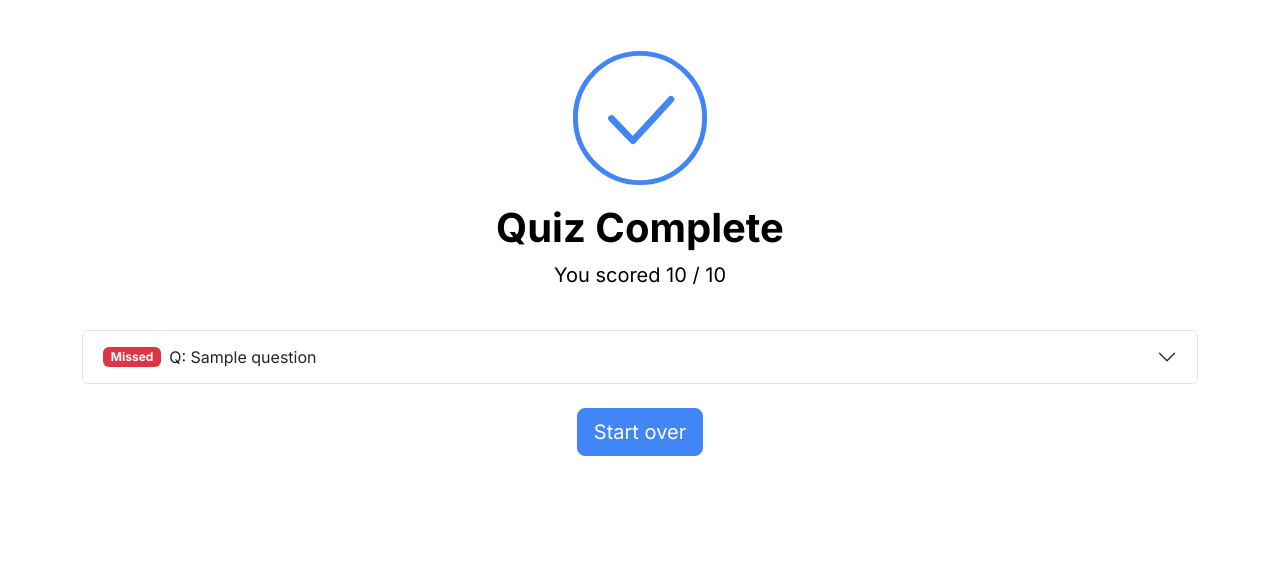
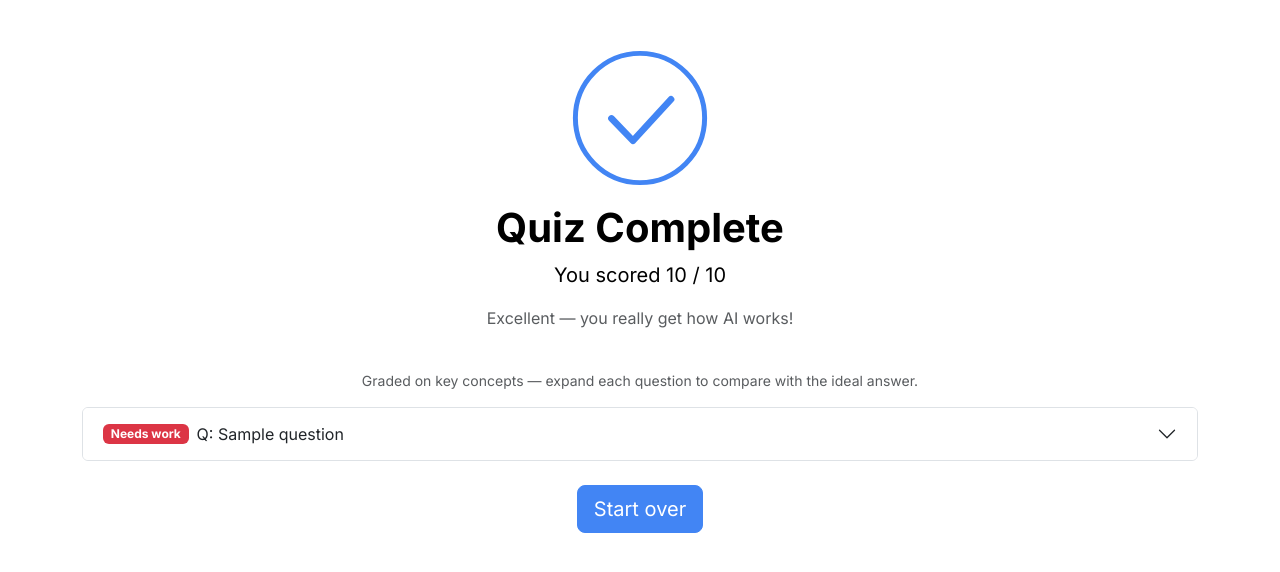
Before and after one commit to ed3160/uidesign, a Flask app: template templates/results.html in a window 1280 px wide. Shown: the top 572 px of the page. Run offline with Flask 3, Linux system fonts and the light colour scheme; the template is opened without the code that fills it: most values are stand-ins (such as "Sample title", 1, 10 or a date in 2020).

Commit message:
Improve app clarity: fix quiz Q3, add UX hints, clean up nav

```diff
--- a/app.py
+++ b/app.py
@@ -123,4 +123,4 @@ def api_state():
 
 
 if __name__ == '__main__':
-    app.run(debug=True, port=5000)
+    app.run(debug=True, port=5001)
--- a/data/quiz.json
+++ b/data/quiz.json
@@ -10,8 +10,8 @@
     "ideal": "Tokens are sub-word chunks. Models share pieces across related words, handle novel words, and keep the vocabulary small enough to learn patterns efficiently."
   },
   {
-    "q": "If temperature is 0, what happens? If temperature is very high?",
-    "keywords": ["likely", "deterministic", "creative", "random", "surprising", "same", "flat"],
-    "ideal": "Temperature 0 means the model always picks the top option (deterministic, repetitive). Very high means the distribution flattens, so even unlikely words get picked - more creative, more chaotic."
+    "q": "AI can sound completely confident while being totally wrong. Why does this happen, and what should you do about it?",
+    "keywords": ["predict", "guess", "estimate", "statistic", "verify", "check", "fact", "wrong", "likely"],
+    "ideal": "AI generates the most statistically likely response, not the factually correct one. It doesn't look up answers — it estimates them based on patterns in training data. Even when it sounds certain, you should verify important facts from a reliable source."
   }
 ]
--- a/templates/home.html
+++ b/templates/home.html
@@ -4,7 +4,8 @@
   <div class="text-center">
     <img id="bip-img" src="{{ url_for('static', filename='group9.png') }}" alt="" style="width:200px;height:200px;object-fit:contain" class="mb-4">
     <h1 class="display-4 fw-bold mb-3">Peek inside an AI's brain</h1>
-    <p class="lead mb-4">Spoiler: It's guessing. Really good guessing.</p>
+    <p class="lead mb-2">Spoiler: It's guessing. Really good guessing.</p>
+    <p class="text-muted small mb-4">5 lessons &middot; 3-question quiz &middot; ~5 min</p>
     <form method="POST" action="{{ url_for('start') }}">
       <button id="start-btn" type="submit" class="btn btn-lg px-5" style="background:#fff;color:var(--brand);border:2px solid var(--brand);transition:background 0.2s,color 0.2s">Let's Go</button>
     </form>
--- a/templates/quiz.html
+++ b/templates/quiz.html
@@ -1,9 +1,6 @@
 {% extends "base.html" %}
 {% block content %}
 <nav class="d-flex align-items-center mb-4">
-  <a href="{{ url_for('home') }}" class="text-decoration-none d-flex align-items-center">
-    <span class="me-2" style="width:36px;height:36px"></span>
-  </a>
   <span class="ms-auto text-muted">Question {{ n }} of {{ total }}</span>
 </nav>
 
@@ -17,7 +14,8 @@
   <div class="card-body p-4">
     <h3 class="fw-semibold mb-3">{{ question.q }}</h3>
     <form method="POST" action="{{ url_for('quiz', n=n) }}">
-      <textarea name="answer" class="form-control mb-3" rows="6" placeholder="Your answer..." required></textarea>
+      <textarea name="answer" class="form-control mb-1" rows="5" placeholder="Your answer..." required></textarea>
+      <small class="text-muted d-block mb-3">A sentence or two is plenty — use what you learned in the lessons.</small>
       <div class="d-flex justify-content-between">
         <a href="{{ url_for('home') }}" class="btn btn-outline-secondary">Cancel</a>
         <button type="submit" class="btn btn-primary">
--- a/templates/results.html
+++ b/templates/results.html
@@ -7,15 +7,22 @@
   </svg>
   <h1 class="fw-bold mt-3">Quiz Complete</h1>
   <p class="lead">You scored <strong>{{ score }} / {{ total }}</strong></p>
+  <p class="text-muted">
+    {% if score == total %}Excellent — you really get how AI works!
+    {% elif score >= total // 2 %}Nice work — you've got the core ideas down.
+    {% else %}Good start — the lessons are always there to revisit.
+    {% endif %}
+  </p>
 </div>
 
+<p class="text-muted small text-center mb-3">Graded on key concepts — expand each question to compare with the ideal answer.</p>
 <div class="accordion" id="ansList">
   {% for a in answers %}
   <div class="accordion-item">
     <h2 class="accordion-header">
       <button class="accordion-button collapsed" type="button" data-bs-toggle="collapse" data-bs-target="#ans{{ loop.index }}">
         <span class="badge me-2 {% if a.correct %}bg-success{% else %}bg-danger{% endif %}">
-          {% if a.correct %}Correct{% else %}Missed{% endif %}
+          {% if a.correct %}Correct{% else %}Needs work{% endif %}
         </span>
         Q{{ a.q }}: {{ questions[loop.index0] }}
       </button>
```
Also changed, not shown: templates/learn.html (+4 -5 lines).
